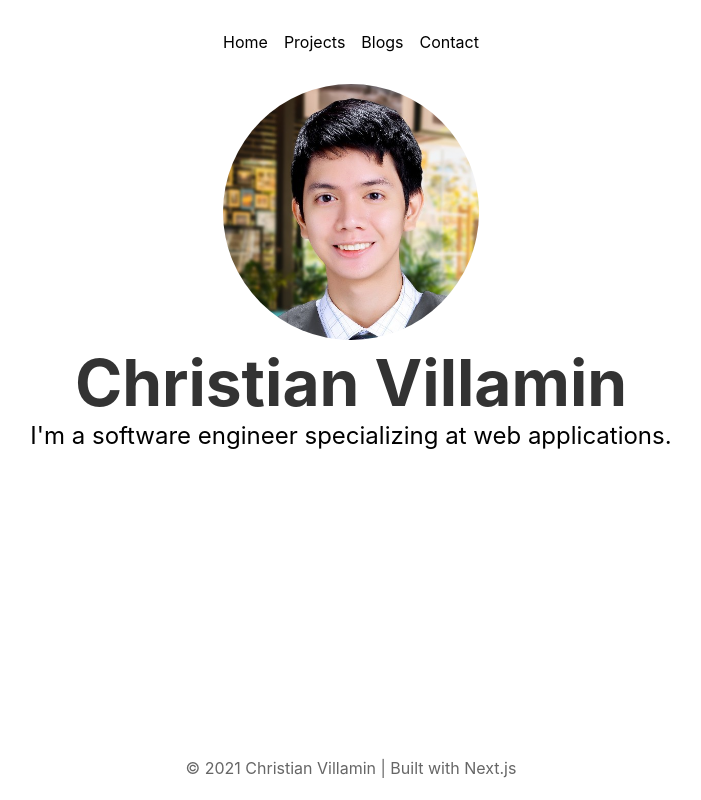
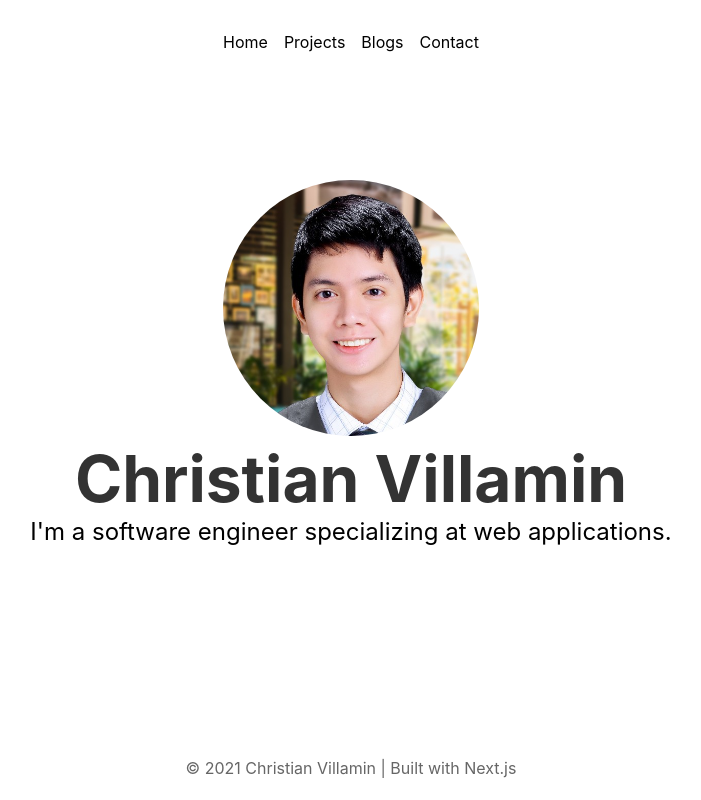
Before and after one commit to codekcv/personal-site-nextjs, a Next.js app: page / in a window 1280 px wide. Shown: the whole page, without its empty margins (289-990 px from the left). Built offline with nearby package versions, Linux system fonts and the light colour scheme.

Commit message:
feat: container mt

```diff
--- a/pages/index.tsx
+++ b/pages/index.tsx
@@ -24,7 +24,7 @@ const Index = (): JSX.Element => (
       />
     </Head>
 
-    <Flex flexDirection="column" alignItems="center">
+    <Flex flexDirection="column" alignItems="center" mt={128}>
       <ImageContainer>
         <Image
           className="profile-picture"
```
